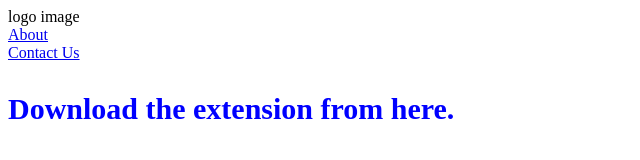
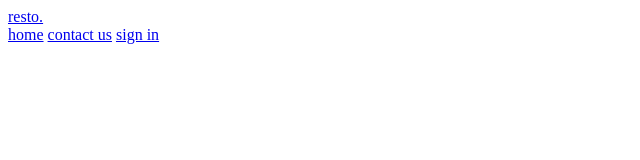
Before and after one commit to ammar6679/PROJECTBB-1, a plain HTML site: page index.html in a window 1280 px wide. Shown: the whole page, without its empty margins (0-640 px from the left). Drawn offline with Linux system fonts and the light colour scheme.

Commit message:
Update index.html

```diff
--- a/index.html
+++ b/index.html
@@ -19,14 +19,16 @@
 </head>
 <body>
 
-	<header id="header">
-		<div class="logo">logo image</div>
-		<div class="about"><a href="#">About</a></div>
-		<div class="contactUs"><a href="#">Contact Us</a></div>
-	</header>
-	<div class="content">
-		<h3>Download the extension from here.</h3>
+	 <header>
+        <a href="#" class="logo"><i class="fas fa-eye"></i>resto.</a>
 
-	</div>
+
+        <nav class="navbar">
+            <a class="active" href="about">home</a>
+            <a href="#">contact us</a>
+            <a href="#">sign in</a>
+
+		 </nav>
+    </header>
 </body>
 </html>
```
